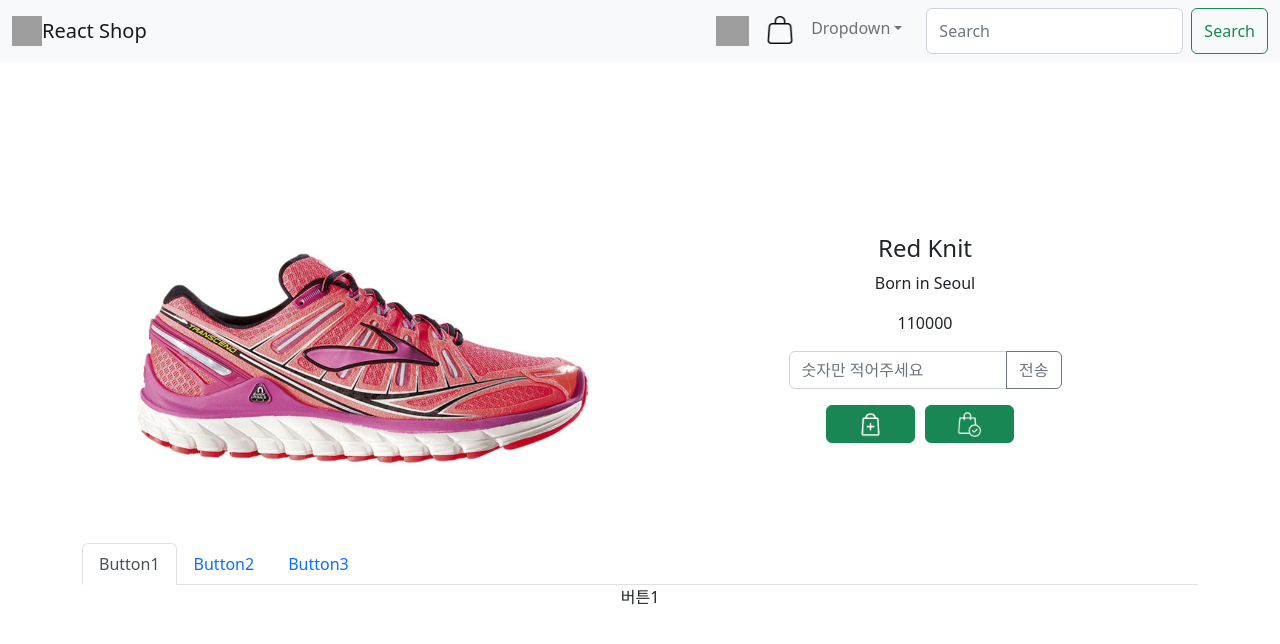
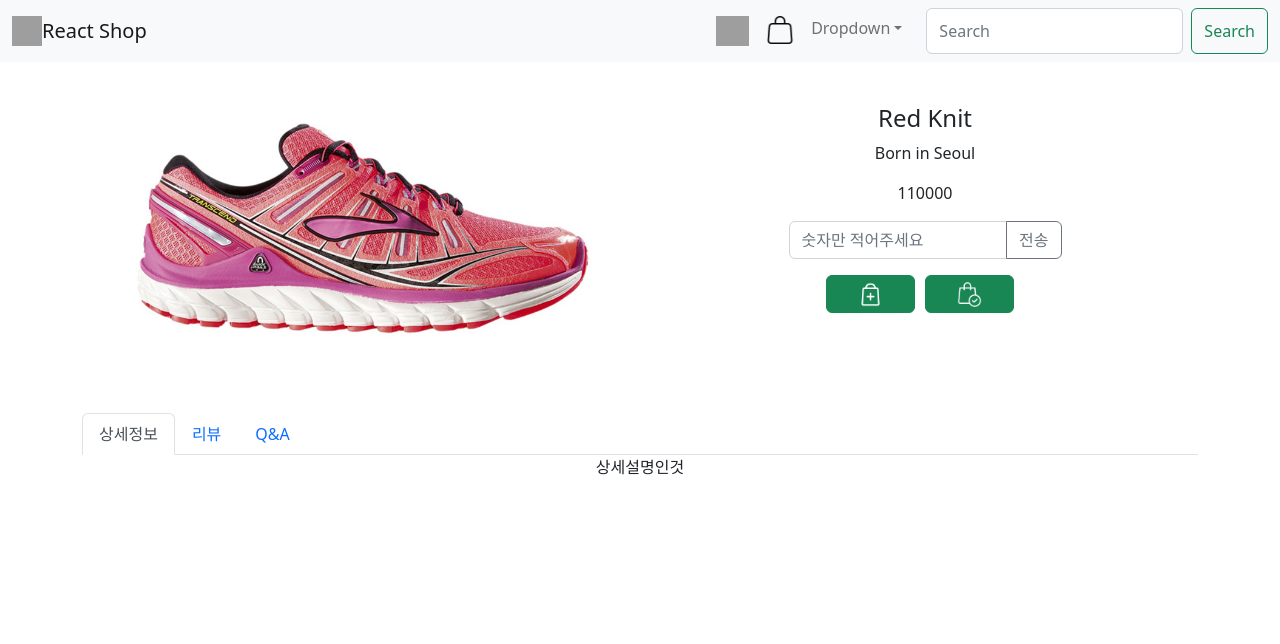
Before and after one commit to poyrison/JSshop, a React (Create React App) app: page /detail/1 in a window 1280 px wide. Shown: the top 644 px of the page. Built offline with nearby package versions, Linux system fonts and the light colour scheme; grey boxes are pictures that could not be loaded.

Commit message:
일부 state명 변경 및 디테일 페이지 alert부분 스타일 수정

```diff
--- a/src/items.js
+++ b/src/items.js
@@ -20,6 +20,8 @@ function Items({ shoes, gridStyle, navigate }) {
                 // public 폴더에 img를 두고 사용할 때의 권장 방법
                 src={process.env.PUBLIC_URL + `/img/shoes${i}.jpg`}
                 style={{ width: "80%" }}
+                alt={`${shoes[i].title}`}
+                title={`${shoes[i].title}`}
               />
               <h4>{shoes[i].title}</h4>
               <p>{shoes[i].content}</p>
--- a/src/routes/detail.js
+++ b/src/routes/detail.js
@@ -75,8 +75,17 @@ function Detail({ shoes, alertGridStyle }) {
 
   return (
     <Container className={`start ${fade}`}>
-      <>
-        <div style={{ height: "100px", margin: "30px 0 0 0" }}>
+      <Row>
+        <Col className={`${alertGridStyle}`}>
+          <div
+            style={{
+              position: "fixed",
+              left: "50%",
+              transform: "translate(-50%, 0)",
+              width: "90%",
+              marginTop: "10px",
+            }}
+          >
             {alert === true ? (
               <Alert variant={"success"}>
                 {`${findId.title} 상품을 장바구니에 담았어요!!`}
@@ -88,12 +97,11 @@ function Detail({ shoes, alertGridStyle }) {
               </Alert>
             ) : null}
             {textAlert === true ? (
-            <Alert variant={"danger"}>{`입력란에 숫자만 입력해주세요!!`}</Alert>
+              <Alert
+                variant={"danger"}
+              >{`입력란에 숫자만 입력해주세요!!`}</Alert>
             ) : null}
           </div>
-      </>
-      <Row>
-        <Col className={`${alertGridStyle}`}>
           <img
             src={process.env.PUBLIC_URL + `/img/shoes${id}.jpg`}
             alt={`shoes${id}.jpg`}
--- a/src/routes/detail_nav.js
+++ b/src/routes/detail_nav.js
@@ -8,22 +8,26 @@ import Col from "react-bootstrap/Col";
 import { useEffect, useState } from "react";
 
 const TabContent = ({ tabState }) => {
-  const [navFade, setNavFade] = useState("");
+  const [tabFade, setTabFade] = useState("");
 
   useEffect(() => {
     const a = setTimeout(() => {
-      setNavFade("end");
+      setTabFade("end");
     }, 10);
 
     return () => {
       setTimeout(a);
-      setNavFade("");
+      setTabFade("");
     };
   }, [tabState]);
 
   return (
-    <div className={`start ${navFade}`}>
-      {[<div>버튼1</div>, <div>버튼2</div>, <div>버튼3</div>][tabState]}
+    <div className={`start ${tabFade}`}>
+      {
+        [<div>상세설명인것</div>, <div>리뷰인것</div>, <div>Q&A인것</div>][
+          tabState
+        ]
+      }
     </div>
   );
 };
@@ -42,7 +46,7 @@ function Detail_Nav() {
                 setTabState(0);
               }}
             >
-              Button1
+              상세정보
             </Nav.Link>
           </Nav.Item>
           <Nav.Item>
@@ -52,7 +56,7 @@ function Detail_Nav() {
                 setTabState(1);
               }}
             >
-              Button2
+              리뷰
             </Nav.Link>
           </Nav.Item>
           <Nav.Item>
@@ -62,7 +66,7 @@ function Detail_Nav() {
                 setTabState(2);
               }}
             >
-              Button3
+              Q&A
             </Nav.Link>
           </Nav.Item>
         </Nav>
```
Lines whose indentation alone changed are shown as unchanged.
